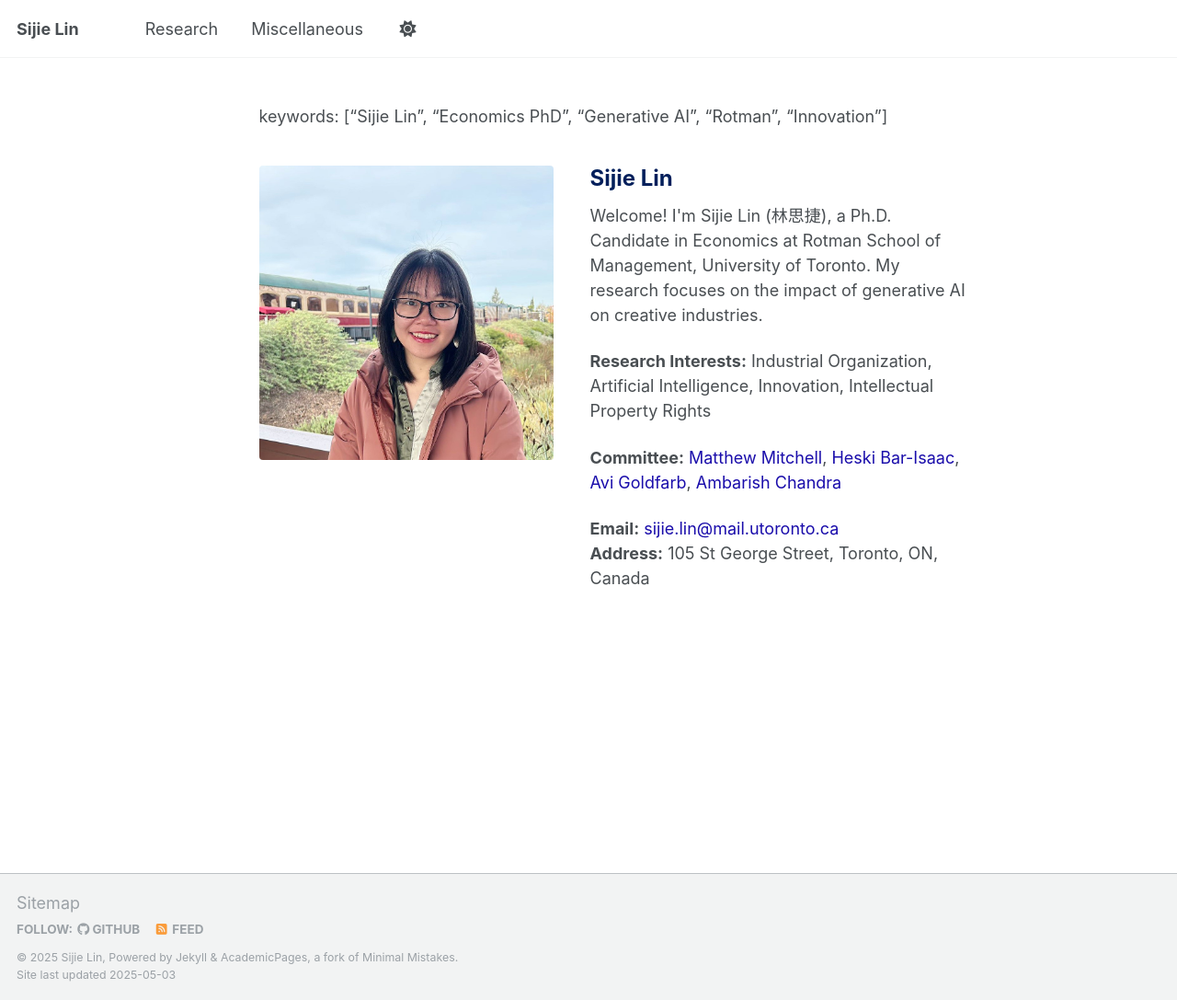
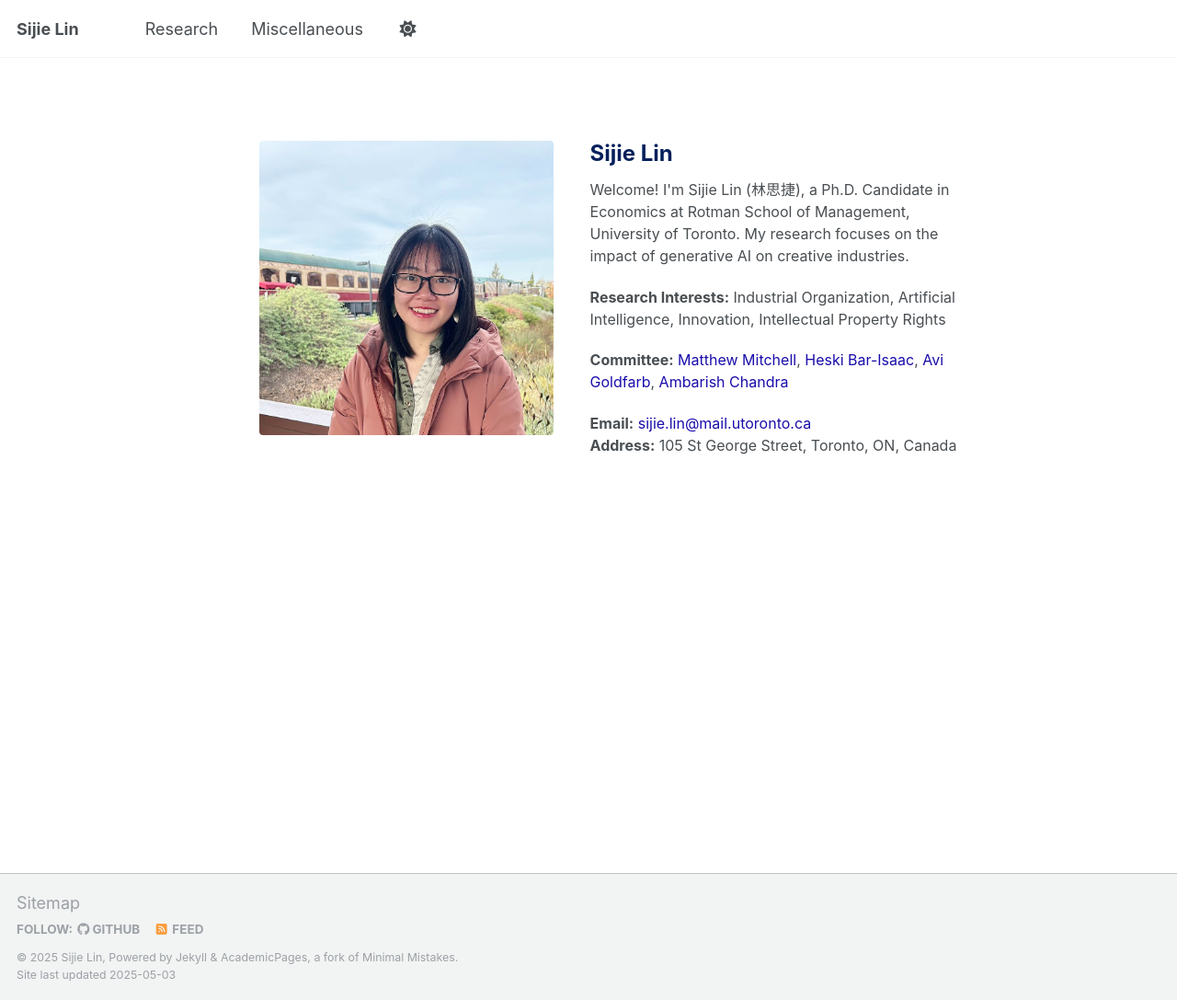
Before and after one commit to sijielin/sijielin.github.io, a Jekyll site: the page built from _pages/about.md, in a window 1280 px wide and 1087 px high. Shown: the whole window at 92% size. Built offline with Jekyll 4.4.1, drawn with Linux system fonts in a browser that asks for light colours; some of the changed lines change nothing that is shown.

Commit message:
Update about.md

```diff
--- a/_pages/about.md
+++ b/_pages/about.md
@@ -5,6 +5,8 @@
 redirect_from:
   - /about/
   - /about.html
+description: "Sijie Lin is a Ph.D. candidate in Economics at Rotman School of Management, University of Toronto. She studies the impact of generative AI on creative industries."
+keywords: ["Sijie Lin", "Economics PhD", "Generative AI", "Rotman", "Innovation"]
 ---
 
 <style>
@@ -52,7 +54,7 @@
 /* Text column */
 .profile-text-block {
   max-width: 1000px;
-  font-size: 18px;
+  font-size: 16px;
   flex: 1;
 }
 
@@ -81,8 +83,6 @@
 }
 </style>
 
-keywords: ["Sijie Lin", "Economics PhD", "Generative AI", "Rotman", "Innovation"]
-
 <div class="profile-container">
   <div class="profile-image-block">
     <img src="images/photo.jpg" class="main-image" alt="Profile Image">
```
